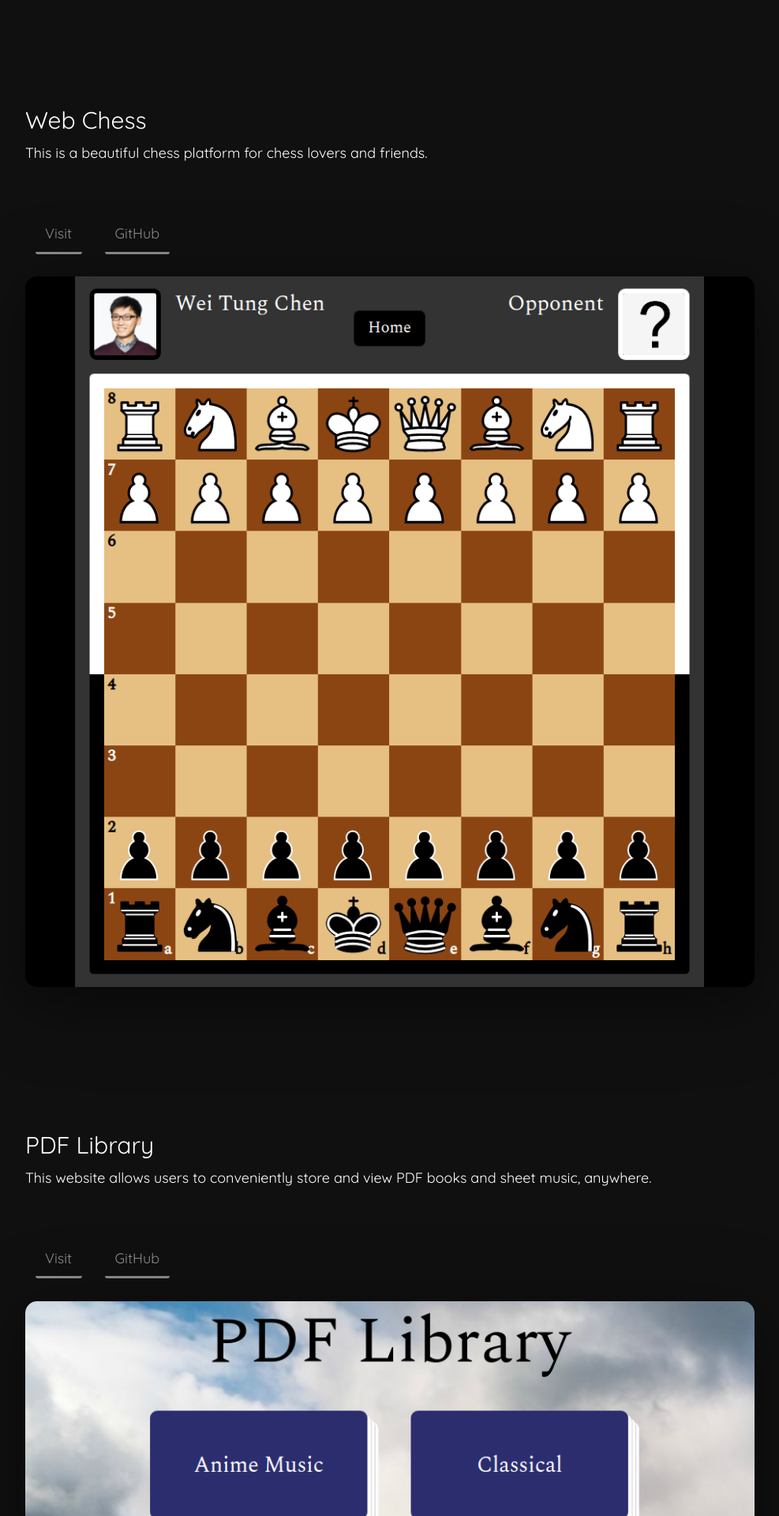
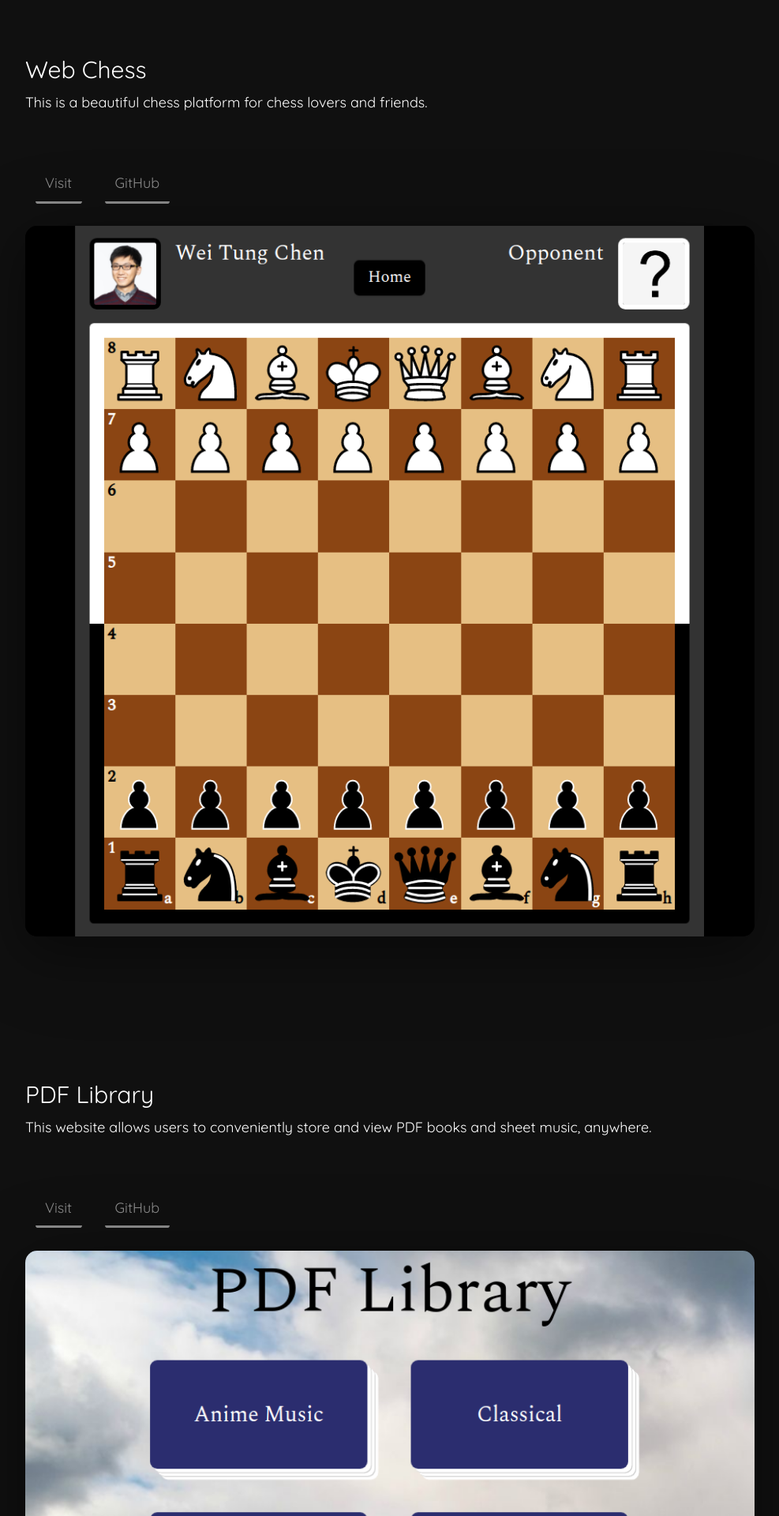
Before and after one commit to lleeoochen/lleeoochen.github.io-jekyll, a Jekyll site: the page built from html/programming.html, in a window 1280 px wide. Shown: the top 1920 px of the page at 79% size, without its empty margins (146-1133 px from the left). Built offline with Jekyll 4.4.1, drawn with Linux system fonts in a browser that asks for light colours; nearby versions of some CDN libraries; a script that is not in the unit is left out.

Commit message:
fixed iframe sizing

```diff
--- a/css/card.scss
+++ b/css/card.scss
@@ -58,8 +58,10 @@
 		margin-bottom: 30px;
 
 		iframe {
-			height: 75vh;
-			width: fit-content;
+			width: 100%;
+			height: 100%;
+			max-width: 100%;
+			min-height: 500px;
 			border-radius: 15px;
 
 			@media screen and (orientation: portrait) {
@@ -111,6 +113,10 @@
 
 		.media {
 			width: 100%;
+
+			iframe {
+				min-height: unset;
+			}
 		}
 	}
 }
--- a/css/home.scss
+++ b/css/home.scss
@@ -32,11 +32,6 @@
 		gap: 1rem;
 		margin: unset;
 
-		@media screen and (orientation: portrait) {
-			padding-bottom: 0;
-			margin: 0 auto;
-		}
-
 		#profile-pic {
 			position: relative;
 			object-fit: cover;
@@ -45,13 +40,6 @@
 			// for animation
 			left: -100px;
 			opacity: 0;
-
-			@media screen and (orientation: portrait) {
-				left: 0;
-				top: -100px;
-				max-width: unset;
-				max-height: 0%;
-			}
 		}
 
 		.signature {
@@ -61,6 +49,21 @@
 				height: 100%;
 				width: var(--home-signature-width);
 			}
+		}
+	}
+}
+
+@media screen and (orientation: portrait) {
+	body .container-main-outer .container-main {
+		padding-bottom: 0;
+		margin: 0 auto;
+
+		#profile-pic {
+			left: 0;
+			top: -100px;
+			max-width: unset;
+			max-height: 0%;
+			width: 100%;
 		}
 	}
 }
--- a/css/main.scss
+++ b/css/main.scss
@@ -64,8 +64,7 @@
       top: -100px;
       left: 0;
       right: 0;
-      margin: 5rem auto;
-      padding-bottom: 5rem;
+      margin: 1rem auto;
     }
   }
 }
```
